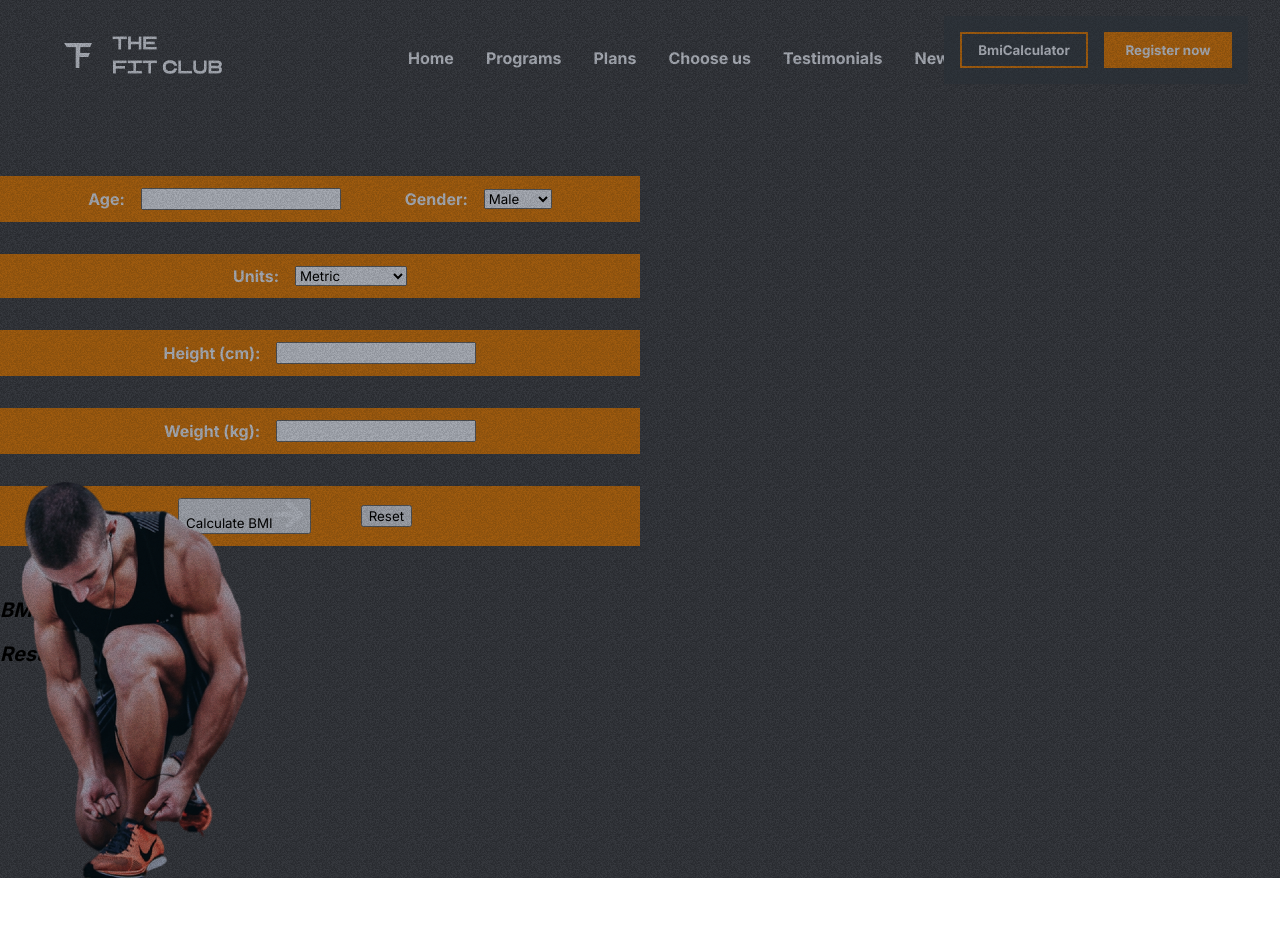
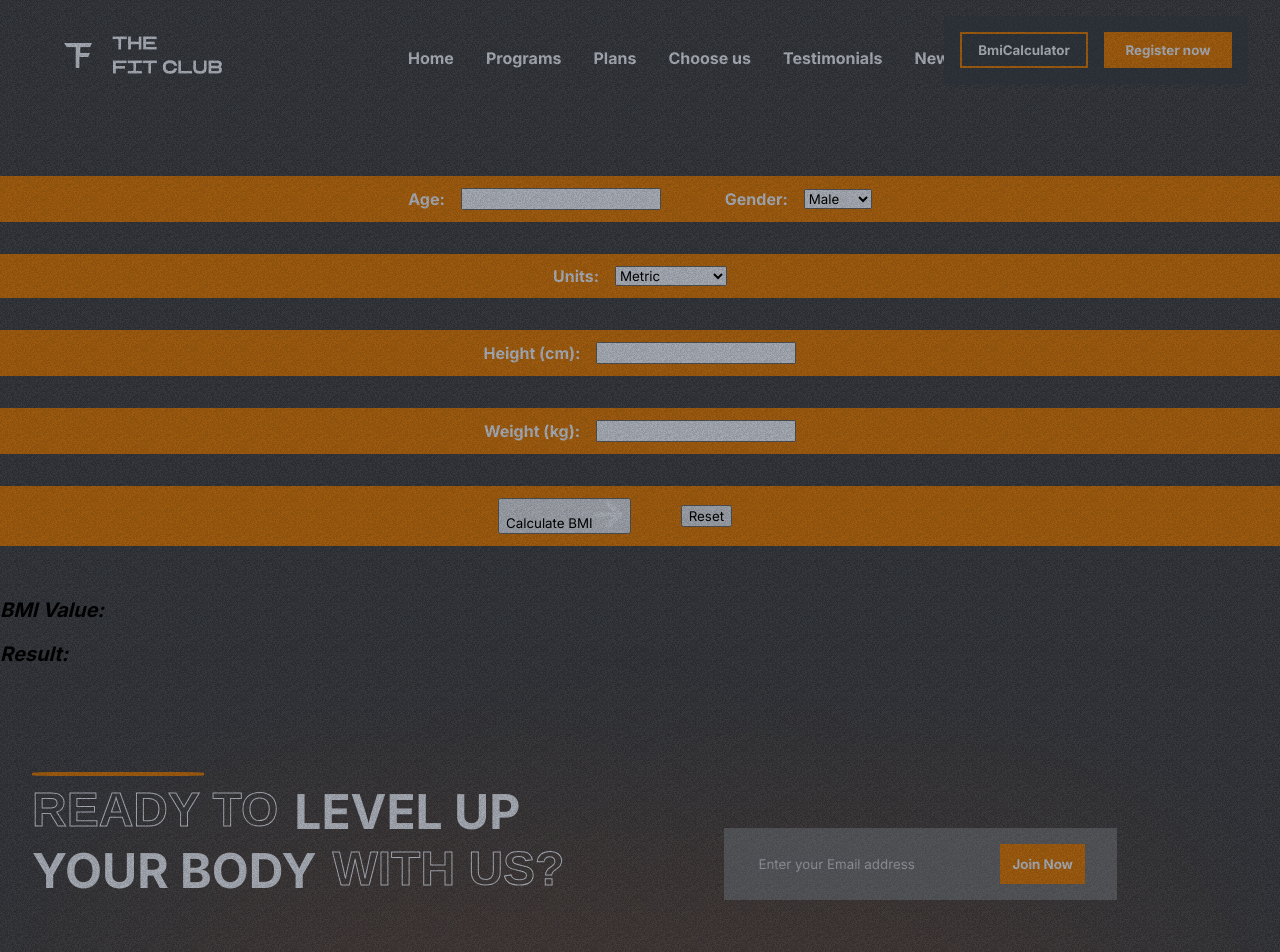
Before and after one commit to Abdelkader0/Gym, a React (Create React App) app: page /bmi in a window 1280 px wide. Shown: the top 952 px of the page. Before the commit the page ends 878 px from the top, so only its background shows below. Built offline with nearby package versions, Linux system fonts and the light colour scheme.

Commit message:
edit Bmi css

```diff
--- a/src/Components/Calculate BMI/BmiCalculator.css
+++ b/src/Components/Calculate BMI/BmiCalculator.css
@@ -1,19 +1,11 @@
-.BmiCalculator {
-    display: flex;
-    width: 100vh;
-    height: 100vh;
-}
 
-
-.left-container {
+.mainPage {
     padding-top: 11rem;
     display: flex;
     flex-direction: column;
     gap: 2rem;
     font-size: medium;
     font-weight: bold;
-    height: 30px;
-    width: 40rem;
 }
 
 .age_gender {
--- a/src/Components/Calculate BMI/BmiCalculator.jsx
+++ b/src/Components/Calculate BMI/BmiCalculator.jsx
@@ -4,6 +4,9 @@ import rightArrow from "../../assets/rightArrow.png";
 import Header from "../Header/Header";
 import "../Header/Header.css";
 import "./BmiCalculator.css";
+import Footer from '../Footer/Footer';
+import Join from '../Join/Join';
+
 
 function BmiCalculator() {
   const [age, setAge] = useState("");
@@ -53,7 +56,7 @@ function BmiCalculator() {
   return (
     <div className="App">
       <Header />
-      <div className="left-container">
+      <div className="mainPage">
         <div className="btn age_gender">
           <label>Age:</label>
           <input
@@ -112,9 +115,8 @@ function BmiCalculator() {
           </p>
         </div>
       </div>
-      <div className="right-container">
-        <img src={hero_image} alt="" />
-      </div>
+        <Join />
+        <Footer />
     </div>
   );
 }
```
